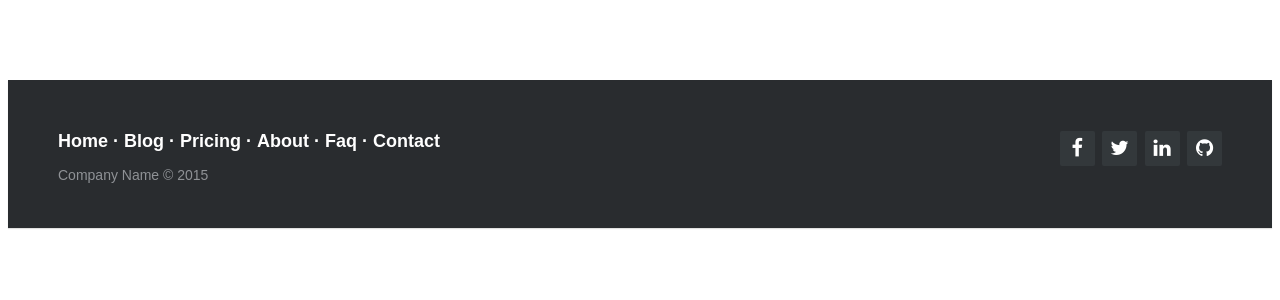
After one commit to EmilioFigueras/webcine, a CodeIgniter app: the page made by application/views/pie.php in a window 1280 px wide. The commit adds this page. Shown: the top 300 px of the page. Run offline with CodeIgniter, Linux system fonts and the light colour scheme; some libraries are stand-ins or nearby versions.

Commit message:
Primer dia

```diff
--- a/application/controllers/Inicio.php
+++ b/application/controllers/Inicio.php
@@ -7,6 +7,8 @@ class Inicio extends CI_Controller {
 
 		//Cargo la vista pasandole los datos de configuracion
 		$this->load->view('cabecera');
+		$this->load->view('inicio');
+		$this->load->view('pie');
 	}
 }
 ?>
--- /dev/null
+++ b/application/views/pie.php
@@ -0,0 +1,66 @@
+<!DOCTYPE html>
+<html lang="en">
+<head>
+
+    <meta charset="utf-8">
+    <meta http-equiv="X-UA-Compatible" content="IE=edge">
+    <meta name="viewport" content="width=device-width, initial-scale=1">
+    <meta name="keywords" content="footer, links, icons" />
+    <meta name="description" content="">
+    <meta name="author" content="">
+
+    <title>Full Slider - Start Bootstrap Template</title>
+
+	<link rel="stylesheet" href="css/footer-distributed.css">
+
+	<link rel="stylesheet" href="http://maxcdn.bootstrapcdn.com/font-awesome/4.2.0/css/font-awesome.css">
+
+    <!-- HTML5 Shim and Respond.js IE8 support of HTML5 elements and media queries -->
+    <!-- WARNING: Respond.js doesn't work if you view the page via file:// -->
+    <!--[if lt IE 9]>
+        <script src="https://oss.maxcdn.com/libs/html5shiv/3.7.0/html5shiv.js"></script>
+        <script src="https://oss.maxcdn.com/libs/respond.js/1.4.2/respond.min.js"></script>
+    <![endif]-->
+
+</head>
+<body>
+
+	<footer class="footer-distributed">
+
+		<div class="footer-right">
+
+			<a href="#"><i class="fa fa-facebook"></i></a>
+			<a href="#"><i class="fa fa-twitter"></i></a>
+			<a href="#"><i class="fa fa-linkedin"></i></a>
+			<a href="#"><i class="fa fa-github"></i></a>
+		</div>
+		<div class="footer-left">
+			<p class="footer-links">
+				<a href="#">Home</a>
+					·
+				<a href="#">Blog</a>
+					·
+				<a href="#">Pricing</a>
+					·
+				<a href="#">About</a>
+					·
+				<a href="#">Faq</a>
+					·
+				<a href="#">Contact</a>
+			</p>
+
+			<p>Company Name &copy; 2015</p>
+		</div>
+
+	</footer>
+
+
+    <!-- jQuery -->
+    <script src="js/jquery.js"></script>
+
+    <!-- Bootstrap Core JavaScript -->
+    <script src="js/bootstrap.min.js"></script>
+
+</body>
+
+</html>
--- /dev/null
+++ b/css/footer-distributed.css
@@ -0,0 +1,74 @@
+.footer-distributed{
+	background-color: #292c2f;
+	box-shadow: 0 1px 1px 0 rgba(0, 0, 0, 0.12);
+	box-sizing: border-box;
+	width: 100%;
+	text-align: left;
+	font: normal 16px sans-serif;
+
+	padding: 45px 50px;
+	margin-top: 80px;
+}
+
+.footer-distributed .footer-left p{
+	color:  #8f9296;
+	font-size: 14px;
+	margin: 0;
+}
+
+/* Footer links */
+
+.footer-distributed p.footer-links{
+	font-size:18px;
+	font-weight: bold;
+	color:  #ffffff;
+	margin: 0 0 10px;
+	padding: 0;
+}
+
+.footer-distributed p.footer-links a{
+	display:inline-block;
+	line-height: 1.8;
+	text-decoration: none;
+	color:  inherit;
+}
+
+.footer-distributed .footer-right{
+	float: right;
+	margin-top: 6px;
+	max-width: 180px;
+}
+
+.footer-distributed .footer-right a{
+	display: inline-block;
+	width: 35px;
+	height: 35px;
+	background-color:  #33383b;
+	border-radius: 2px;
+
+	font-size: 20px;
+	color: #ffffff;
+	text-align: center;
+	line-height: 35px;
+
+	margin-left: 3px;
+}
+
+/* If you don't want the footer to be responsive, remove these media queries */
+
+@media (max-width: 600px) {
+
+	.footer-distributed .footer-left,
+	.footer-distributed .footer-right{
+		text-align: center;
+	}
+
+	.footer-distributed .footer-right{
+		float: none;
+		margin: 0 auto 20px;
+	}
+
+	.footer-distributed .footer-left p.footer-links{
+		line-height: 1.8;
+	}
+}
```
Also changed, not shown: application/views/cabecera.php (+0 -22 lines), application/views/inicio.php (+2 -80 lines).
